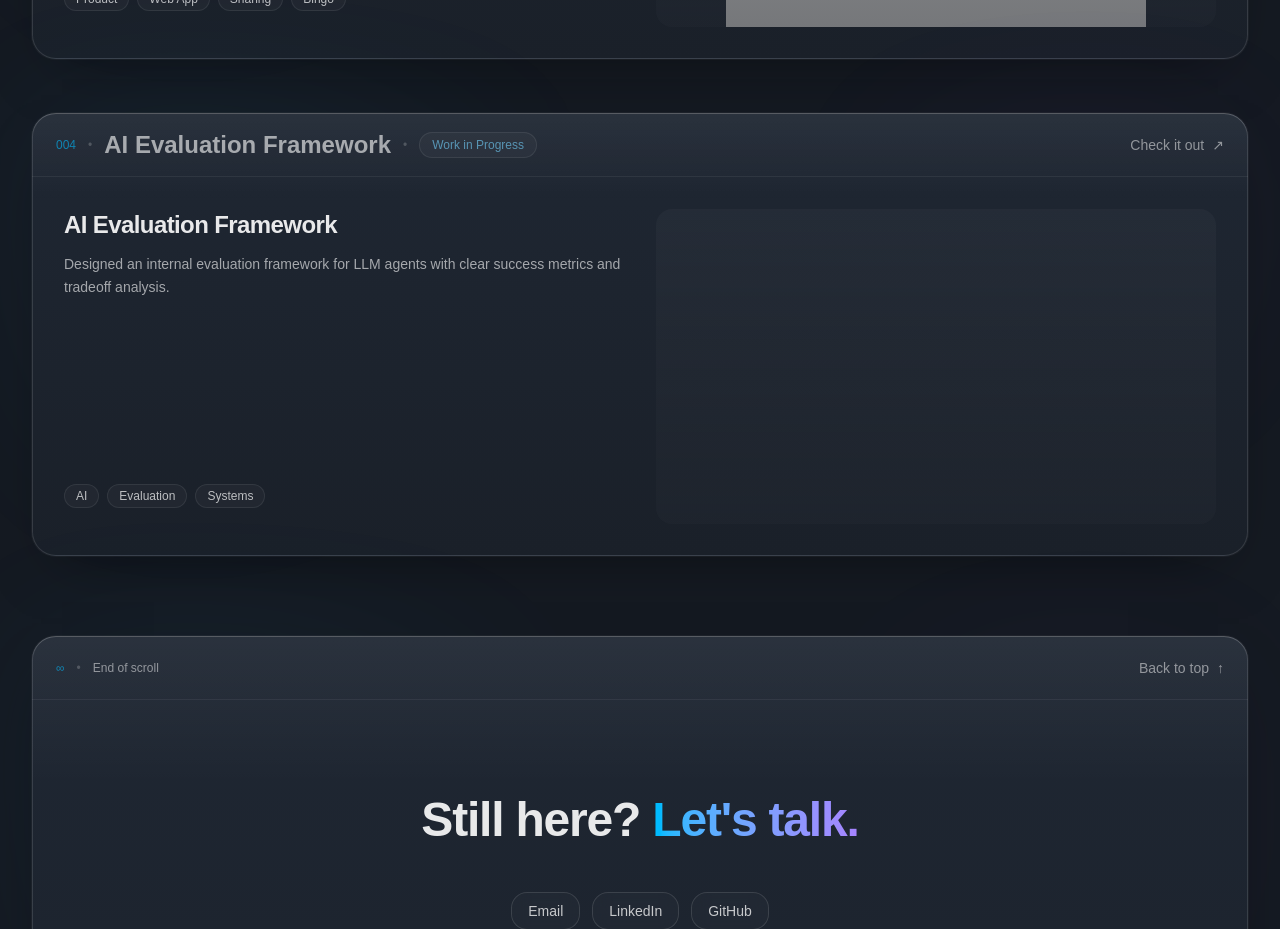
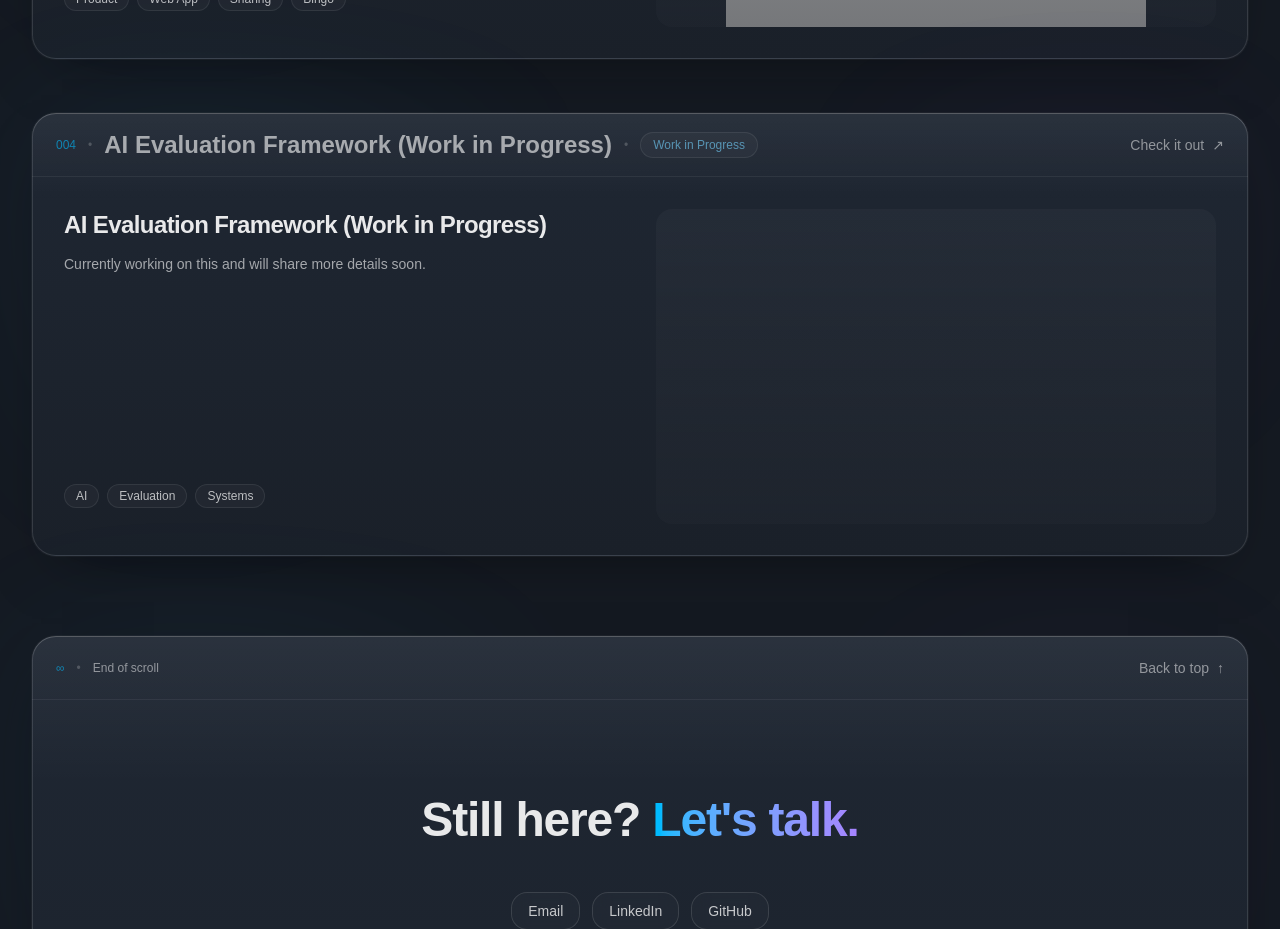
Before and after one commit to willc121/pm-pivot, a Next.js app: page / in a window 1280 px wide. Shown: the part 1780-2709 px from the top of the page. Built offline with nearby package versions, Linux system fonts and the light colour scheme; grey boxes are pictures that could not be loaded.

Commit message:
AI eval framework work in progress update

```diff
--- a/src/data/projects.ts
+++ b/src/data/projects.ts
@@ -69,11 +69,11 @@ export const projects: Project[] = [
 
     {
     slug: "ai-evals",
-    title: "AI Evaluation Framework",
+    title: "AI Evaluation Framework (Work in Progress)",
     year: "2025",
     outcome: "Work in Progress",
     description:
-      "Designed an internal evaluation framework for LLM agents with clear success metrics and tradeoff analysis.",
+      "Currently working on this and will share more details soon.",
     tags: ["AI", "Evaluation", "Systems"],
     // image: "/projects/ai-evals.png",
   },
```
